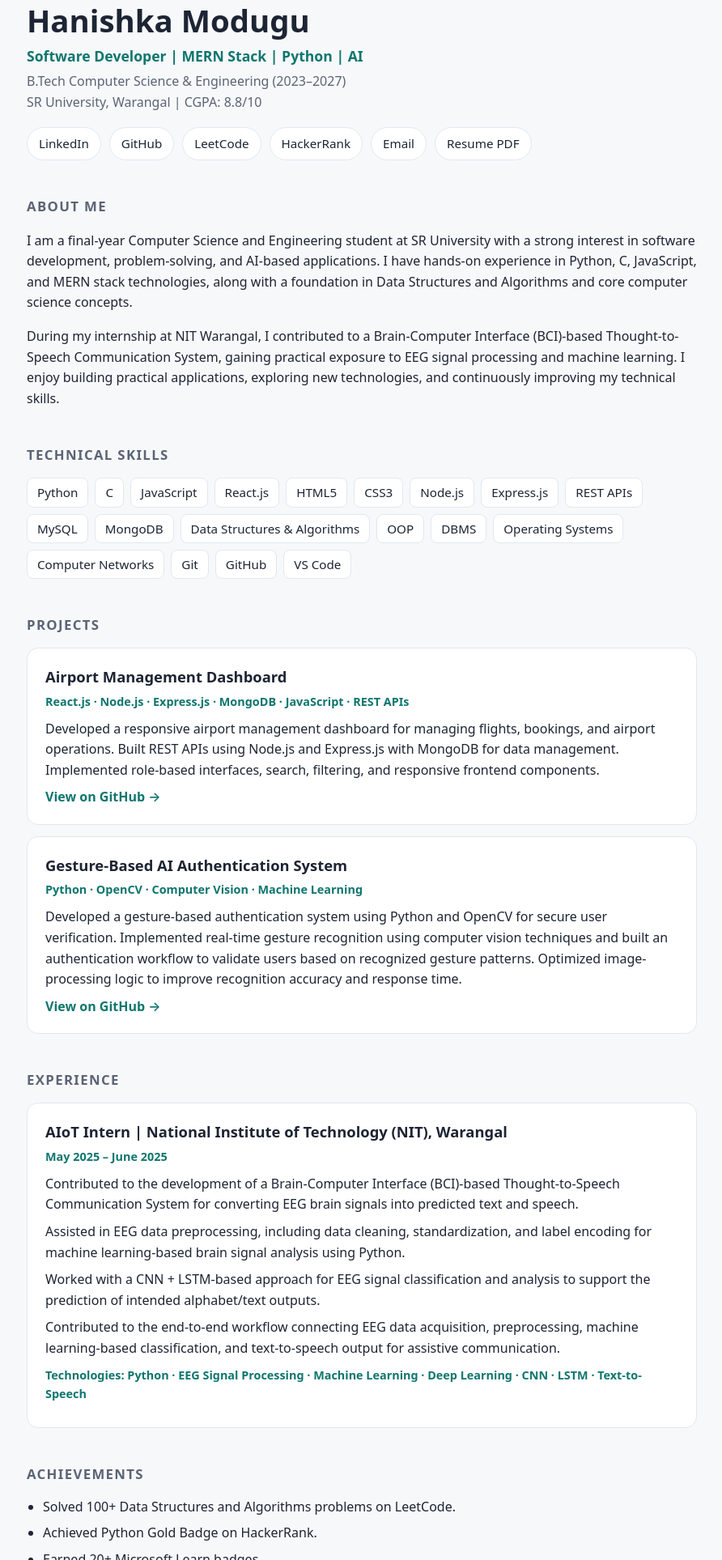
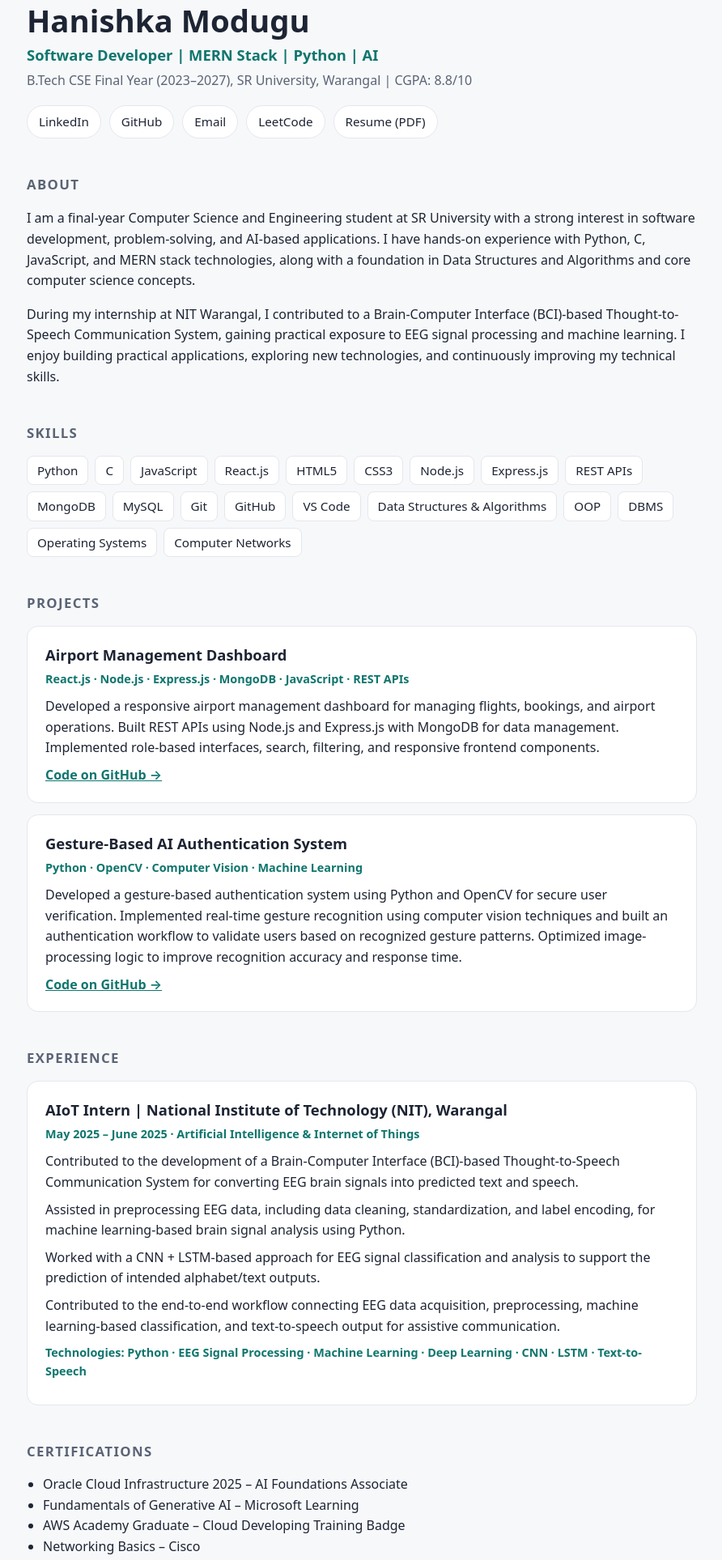
Before and after one commit to Hanishka7/hanishka-modugu.github.io, a plain HTML site: page index.html in a window 1280 px wide. Shown: the part 45-1972 px from the top of the page at 81% size, without its empty margins (193-1085 px from the left). Drawn offline with Linux system fonts and the light colour scheme.

Commit message:
Update index.html
Updated HTML structure and content for portfolio page.

```diff
--- a/index.html
+++ b/index.html
@@ -1,460 +1,146 @@
 
-<!DOCTYPE html>
+<!doctype html>
 <html lang="en">
 <head>
-<meta charset="UTF-8">
-<meta name="viewport" content="width=device-width, initial-scale=1.0">
-
+<meta charset="utf-8">
+<meta name="viewport" content="width=device-width, initial-scale=1">
+<!-- EDIT 1: your name -->
 <title>Hanishka Modugu | Portfolio</title>
-
 <style>
-:root {
-  --bg: #f7f8fa;
-  --card: #ffffff;
-  --ink: #1d2433;
-  --muted: #5b6475;
-  --accent: #0f766e;
-  --line: #e3e7ee;
+  :root { --bg: #f7f8fa; --card: #ffffff; --ink: #1d2433; --muted: #5b6475; --accent: #0f766e; --line: #e3e7ee; }
+  @media (prefers-color-scheme: dark) {
+    :root { --bg: #11151c; --card: #1a2029; --ink: #e8ecf2; --muted: #a3acba; --accent: #2dd4bf; --line: #2a323e; }
   }
-
-@media (prefers-color-scheme: dark) {
-  :root {
-    --bg: #11151c;
-    --card: #1a2029;
-    --ink: #e8ecf2;
-    --muted: #a3acba;
-    --accent: #2dd4bf;
-    --line: #2a323e;
-  }
-}
-
-* {
-  box-sizing: border-box;
-}
-
-body {
-  margin: 0;
-  background: var(--bg);
-  color: var(--ink);
-  font: 16px/1.6 system-ui, -apple-system, "Segoe UI", sans-serif;
-}
-
-main {
-  max-width: 860px;
-  margin: 0 auto;
-  padding: 48px 16px 64px;
-}
-
-header h1 {
-  font-size: 2.4rem;
-  line-height: 1.15;
-  margin: 0 0 8px;
-}
-
-.headline {
-  font-size: 1.1rem;
-  color: var(--accent);
-  font-weight: 600;
-  margin: 0 0 5px;
-}
-
-.meta {
-  color: var(--muted);
-  margin: 0 0 18px;
-}
-
-.links {
-  display: flex;
-  flex-wrap: wrap;
-  gap: 10px;
-}
-
-.links a {
-  border: 1px solid var(--line);
-  background: var(--card);
-  color: var(--ink);
-  padding: 7px 14px;
-  border-radius: 999px;
-  text-decoration: none;
-  font-size: .95rem;
-}
-
-.links a:hover {
-  border-color: var(--accent);
-  color: var(--accent);
-}
-
-h2 {
-  font-size: 1.05rem;
-  text-transform: uppercase;
-  letter-spacing: .08em;
-  color: var(--muted);
-  margin: 44px 0 14px;
-}
-
-.chips {
-  display: flex;
-  flex-wrap: wrap;
-  gap: 8px;
-  padding: 0;
-  margin: 0;
-  list-style: none;
-}
-
-.chips li {
-  background: var(--card);
-  border: 1px solid var(--line);
-  padding: 5px 12px;
-  border-radius: 8px;
-  font-size: .95rem;
-}
-
-.card {
-  background: var(--card);
-  border: 1px solid var(--line);
-  border-radius: 14px;
-  padding: 20px 22px;
-  margin-bottom: 14px;
-}
-
-.card h3 {
-  margin: 0 0 4px;
-  font-size: 1.15rem;
-}
-
-.card .stack {
-  color: var(--accent);
-  font-size: .9rem;
-  font-weight: 600;
-  margin: 0 0 10px;
-}
-
-.card p {
-  margin: 0 0 8px;
-}
-
-.card a {
-  color: var(--accent);
-  font-weight: 600;
-  text-decoration: none;
-}
-
-ul.plain {
-  margin: 0;
-  padding-left: 20px;
-}
-
-ul.plain li {
-  margin-bottom: 7px;
-}
-
-footer {
-  margin-top: 56px;
-  color: var(--muted);
-  font-size: .9rem;
-  text-align: center;
-}
-
-@media(max-width: 600px) {
-  main {
-    padding: 32px 16px 48px;
-  }
-
-  header h1 {
-    font-size: 2rem;
-  }
-
-  .card {
-    padding: 17px;
-  }
-}
+  * { box-sizing: border-box; }
+  body { margin: 0; background: var(--bg); color: var(--ink); font: 16px/1.6 system-ui, -apple-system, "Segoe UI", Roboto, sans-serif; }
+  main { max-width: 860px; margin: 0 auto; padding: 48px 16px 64px; }
+  header h1 { font-size: 2.4rem; line-height: 1.15; margin: 0 0 6px; }
+  .headline { font-size: 1.15rem; color: var(--accent); font-weight: 600; margin: 0 0 4px; }
+  .meta { color: var(--muted); margin: 0 0 18px; }
+  .links { display: flex; flex-wrap: wrap; gap: 10px; }
+  .links a { border: 1px solid var(--line); background: var(--card); color: var(--ink); padding: 7px 14px; border-radius: 999px; text-decoration: none; font-size: .95rem; }
+  .links a:hover { border-color: var(--accent); color: var(--accent); }
+  h2 { font-size: 1.05rem; text-transform: uppercase; letter-spacing: .08em; color: var(--muted); margin: 44px 0 14px; }
+  .chips { display: flex; flex-wrap: wrap; gap: 8px; padding: 0; margin: 0; list-style: none; }
+  .chips li { background: var(--card); border: 1px solid var(--line); padding: 5px 12px; border-radius: 8px; font-size: .95rem; }
+  .card { background: var(--card); border: 1px solid var(--line); border-radius: 14px; padding: 20px 22px; margin-bottom: 14px; }
+  .card h3 { margin: 0 0 4px; font-size: 1.15rem; }
+  .card .stack { color: var(--accent); font-size: .9rem; font-weight: 600; margin: 0 0 10px; }
+  .card p { margin: 0 0 8px; }
+  .card a { color: var(--accent); font-weight: 600; }
+  ul.plain { margin: 0; padding-left: 20px; }
+  footer { margin-top: 56px; color: var(--muted); font-size: .9rem; }
 </style>
 </head>
-
 <body>
 <main>
 
-<!-- PROFILE -->
+  <!-- EDIT 2: name, headline, college, links. -->
   <header>
     <h1>Hanishka Modugu</h1>
-
-  <p class="headline">
-    Software Developer | MERN Stack | Python | AI
-  </p>
-
-  <p class="meta">
-    B.Tech Computer Science & Engineering (2023–2027)<br>
-    SR University, Warangal | CGPA: 8.8/10
-  </p>
-
+    <p class="headline">Software Developer | MERN Stack | Python | AI</p>
+    <p class="meta">B.Tech CSE Final Year (2023–2027), SR University, Warangal | CGPA: 8.8/10</p>
     <nav class="links">
-    <a href="https://www.linkedin.com/in/hanishkamodugu/" target="_blank">LinkedIn</a>
-
-    <a href="https://github.com/Hanishka7" target="_blank">GitHub</a>
-
-    <a href="https://leetcode.com/u/hanishka_modugu/" target="_blank">LeetCode</a>
-
-    <a href="https://www.hackerrank.com/profile/hanishka_modugu" target="_blank">HackerRank</a>
-
+      <a href="https://www.linkedin.com/in/hanishkamodugu/">LinkedIn</a>
+      <a href="https://github.com/Hanishka7">GitHub</a>
       <a href="mailto:hanishkasharon7@gmail.com">Email</a>
-
-    <a href="resume.pdf" target="_blank">Resume PDF</a>
+      <a href="https://leetcode.com/u/hanishka_modugu/">LeetCode</a>
+      <a href="resume.pdf">Resume (PDF)</a>
     </nav>
   </header>
 
+  <!-- EDIT 3: About you -->
+  <section>
+    <h2>About</h2>
+    <p>I am a final-year Computer Science and Engineering student at SR University with a strong interest in software development, problem-solving, and AI-based applications. I have hands-on experience with Python, C, JavaScript, and MERN stack technologies, along with a foundation in Data Structures and Algorithms and core computer science concepts.</p>
 
-<!-- ABOUT ME -->
-<section>
-  <h2>About Me</h2>
-
-  <p>
-    I am a final-year Computer Science and Engineering student
-    at SR University with a strong interest in software development,
-    problem-solving, and AI-based applications. I have hands-on
-    experience in Python, C, JavaScript, and MERN stack technologies,
-    along with a foundation in Data Structures and Algorithms
-    and core computer science concepts.
-  </p>
-
-  <p>
-    During my internship at NIT Warangal, I contributed to a
-    Brain-Computer Interface (BCI)-based Thought-to-Speech
-    Communication System, gaining practical exposure to EEG
-    signal processing and machine learning. I enjoy building
-    practical applications, exploring new technologies,
-    and continuously improving my technical skills.
-  </p>
+    <p>During my internship at NIT Warangal, I contributed to a Brain-Computer Interface (BCI)-based Thought-to-Speech Communication System, gaining practical exposure to EEG signal processing and machine learning. I enjoy building practical applications, exploring new technologies, and continuously improving my technical skills.</p>
   </section>
 
-
-<!-- TECHNICAL SKILLS -->
+  <!-- EDIT 4: Technical skills from your resume -->
   <section>
-  <h2>Technical Skills</h2>
-
+    <h2>Skills</h2>
     <ul class="chips">
       <li>Python</li>
       <li>C</li>
       <li>JavaScript</li>
-
       <li>React.js</li>
       <li>HTML5</li>
       <li>CSS3</li>
-
       <li>Node.js</li>
       <li>Express.js</li>
       <li>REST APIs</li>
-
+      <li>MongoDB</li>
       <li>MySQL</li>
-    <li>MongoDB</li>
-
+      <li>Git</li>
+      <li>GitHub</li>
+      <li>VS Code</li>
       <li>Data Structures & Algorithms</li>
       <li>OOP</li>
       <li>DBMS</li>
       <li>Operating Systems</li>
       <li>Computer Networks</li>
-
-    <li>Git</li>
-    <li>GitHub</li>
-    <li>VS Code</li>
     </ul>
   </section>
 
-
-<!-- PROJECTS -->
+  <!-- EDIT 5: Your projects -->
   <section>
     <h2>Projects</h2>
 
     <article class="card">
-
       <h3>Airport Management Dashboard</h3>
-
-    <p class="stack">
-      React.js · Node.js · Express.js · MongoDB · JavaScript · REST APIs
-    </p>
-
-    <p>
-      Developed a responsive airport management dashboard
-      for managing flights, bookings, and airport operations.
-      Built REST APIs using Node.js and Express.js with
-      MongoDB for data management. Implemented role-based
-      interfaces, search, filtering, and responsive
-      frontend components.
-    </p>
-
-    <a href="https://github.com/Hanishka7" target="_blank">
-      View on GitHub →
-    </a>
-
+      <p class="stack">React.js · Node.js · Express.js · MongoDB · JavaScript · REST APIs</p>
+      <p>Developed a responsive airport management dashboard for managing flights, bookings, and airport operations. Built REST APIs using Node.js and Express.js with MongoDB for data management. Implemented role-based interfaces, search, filtering, and responsive frontend components.</p>
+      <a href="https://github.com/Hanishka7">Code on GitHub →</a>
     </article>
 
-
     <article class="card">
-
       <h3>Gesture-Based AI Authentication System</h3>
-
-    <p class="stack">
-      Python · OpenCV · Computer Vision · Machine Learning
-    </p>
-
-    <p>
-      Developed a gesture-based authentication system using
-      Python and OpenCV for secure user verification.
-      Implemented real-time gesture recognition using
-      computer vision techniques and built an authentication
-      workflow to validate users based on recognized
-      gesture patterns. Optimized image-processing logic
-      to improve recognition accuracy and response time.
-    </p>
-
-    <a href="https://github.com/Hanishka7" target="_blank">
-      View on GitHub →
-    </a>
-
+      <p class="stack">Python · OpenCV · Computer Vision · Machine Learning</p>
+      <p>Developed a gesture-based authentication system using Python and OpenCV for secure user verification. Implemented real-time gesture recognition using computer vision techniques and built an authentication workflow to validate users based on recognized gesture patterns. Optimized image-processing logic to improve recognition accuracy and response time.</p>
+      <a href="https://github.com/Hanishka7">Code on GitHub →</a>
     </article>
-
   </section>
 
-
-<!-- EXPERIENCE -->
+  <!-- EDIT 6: Internship experience -->
   <section>
     <h2>Experience</h2>
 
     <article class="card">
-
-    <h3>
-      AIoT Intern | National Institute of Technology (NIT), Warangal
-    </h3>
-
-    <p class="stack">
-      May 2025 – June 2025
-    </p>
-
-    <p>
-      Contributed to the development of a Brain-Computer
-      Interface (BCI)-based Thought-to-Speech Communication
-      System for converting EEG brain signals into predicted
-      text and speech.
-    </p>
-
-    <p>
-      Assisted in EEG data preprocessing, including data
-      cleaning, standardization, and label encoding for
-      machine learning-based brain signal analysis using Python.
-    </p>
-
-    <p>
-      Worked with a CNN + LSTM-based approach for EEG signal
-      classification and analysis to support the prediction
-      of intended alphabet/text outputs.
-    </p>
-
-    <p>
-      Contributed to the end-to-end workflow connecting EEG
-      data acquisition, preprocessing, machine learning-based
-      classification, and text-to-speech output for
-      assistive communication.
-    </p>
-
-    <p class="stack">
-      Technologies: Python · EEG Signal Processing · Machine Learning
-      · Deep Learning · CNN · LSTM · Text-to-Speech
-    </p>
-
+      <h3>AIoT Intern | National Institute of Technology (NIT), Warangal</h3>
+      <p class="stack">May 2025 – June 2025 · Artificial Intelligence & Internet of Things</p>
+      <p>Contributed to the development of a Brain-Computer Interface (BCI)-based Thought-to-Speech Communication System for converting EEG brain signals into predicted text and speech.</p>
+      <p>Assisted in preprocessing EEG data, including data cleaning, standardization, and label encoding, for machine learning-based brain signal analysis using Python.</p>
+      <p>Worked with a CNN + LSTM-based approach for EEG signal classification and analysis to support the prediction of intended alphabet/text outputs.</p>
+      <p>Contributed to the end-to-end workflow connecting EEG data acquisition, preprocessing, machine learning-based classification, and text-to-speech output for assistive communication.</p>
+      <p class="stack">Technologies: Python · EEG Signal Processing · Machine Learning · Deep Learning · CNN · LSTM · Text-to-Speech</p>
     </article>
   </section>
 
-
-<!-- ACHIEVEMENTS -->
+  <!-- EDIT 7: Certifications -->
   <section>
-  <h2>Achievements</h2>
-
+    <h2>Certifications</h2>
     <ul class="plain">
-
-    <li>
-      Solved 100+ Data Structures and Algorithms problems on LeetCode.
-    </li>
-
-    <li>
-      Achieved Python Gold Badge on HackerRank.
-    </li>
-
-    <li>
-      Earned 20+ Microsoft Learn badges.
-    </li>
-
-    <li>
-      Earned 12 Credly technical badges.
-    </li>
-
-    <li>
-      Participated in technical hackathons and software
-      development programs.
-    </li>
-
+      <li>Oracle Cloud Infrastructure 2025 – AI Foundations Associate</li>
+      <li>Fundamentals of Generative AI – Microsoft Learning</li>
+      <li>AWS Academy Graduate – Cloud Developing Training Badge</li>
+      <li>Networking Basics – Cisco</li>
     </ul>
   </section>
 
-
-<!-- CERTIFICATIONS -->
+  <!-- EDIT 8: Achievements -->
   <section>
-  <h2>Certifications</h2>
-
+    <h2>Achievements &amp; Activities</h2>
     <ul class="plain">
-
-    <li>
-      Oracle Cloud Infrastructure 2025 – AI Foundations Associate
-    </li>
-
-    <li>
-      Fundamentals of Generative AI – Microsoft Learning
-    </li>
-
-    <li>
-      AWS Academy Graduate – Cloud Developing Training Badge
-    </li>
-
-    <li>
-      Networking Basics – Cisco
-    </li>
-
+      <li>Solved 100+ Data Structures and Algorithms problems on LeetCode.</li>
+      <li>Achieved Python Gold Badge on HackerRank.</li>
+      <li>Earned 20+ Microsoft Learn badges.</li>
+      <li>Earned 12 Credly technical badges.</li>
+      <li>Participated in technical hackathons and software development programs.</li>
     </ul>
   </section>
 
-
-<!-- EDUCATION -->
-<section>
-  <h2>Education</h2>
-
-  <article class="card">
-
-    <h3>SR University, Warangal</h3>
-
-    <p class="stack">
-      Bachelor of Technology – Computer Science and Engineering
-    </p>
-
-    <p>
-      2023 – 2027
-    </p>
-
-    <p>
-      CGPA: 8.8/10
-    </p>
-
-    <p>
-      Relevant Coursework: Data Structures & Algorithms,
-      Object-Oriented Programming, Database Management Systems,
-      Operating Systems, Computer Networks, Software Engineering.
-    </p>
-
-  </article>
-</section>
-
-
-<footer>
-  © 2026 Hanishka Modugu | All Rights Reserved
-</footer>
-
+  <footer>© 2026 Hanishka Modugu</footer>
 </main>
 </body>
 </html>
```
Lines whose indentation alone changed are shown as unchanged.
